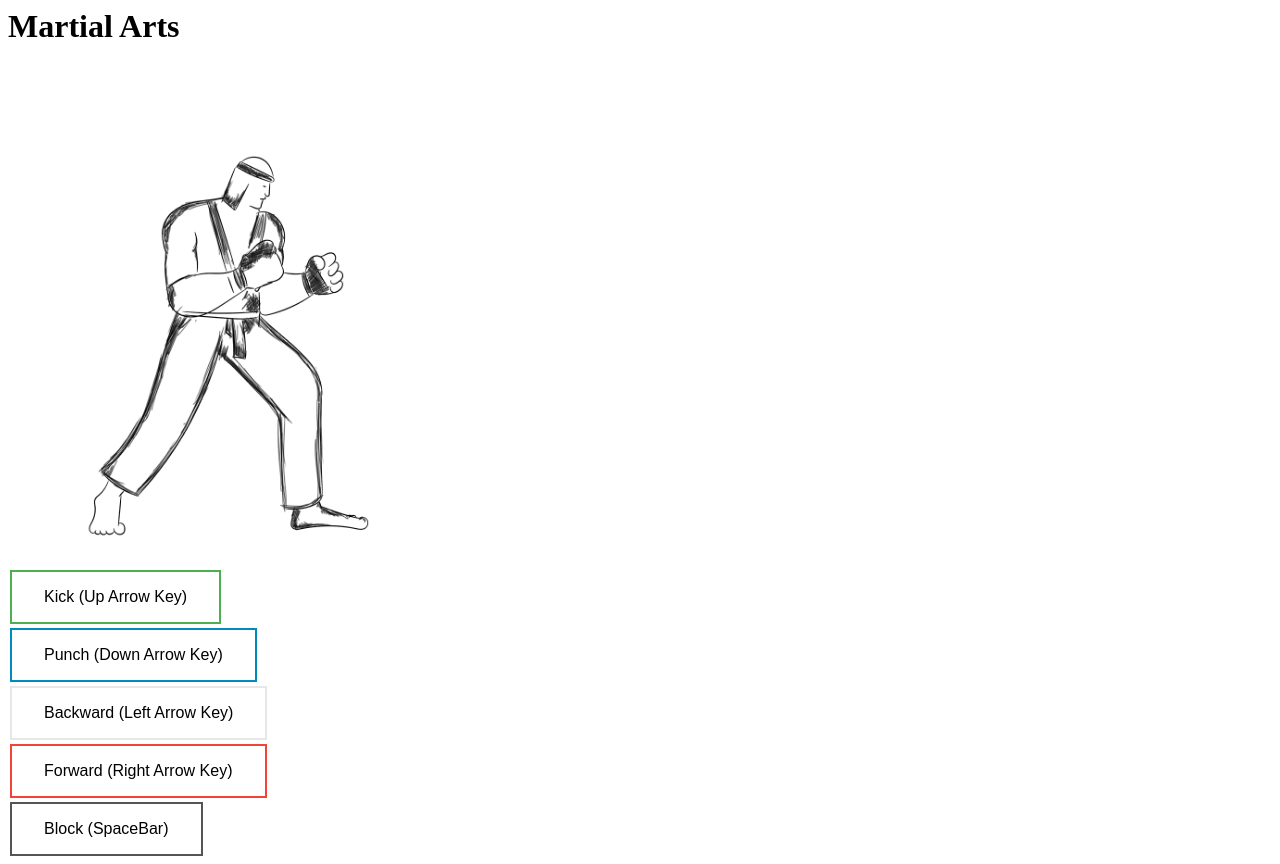
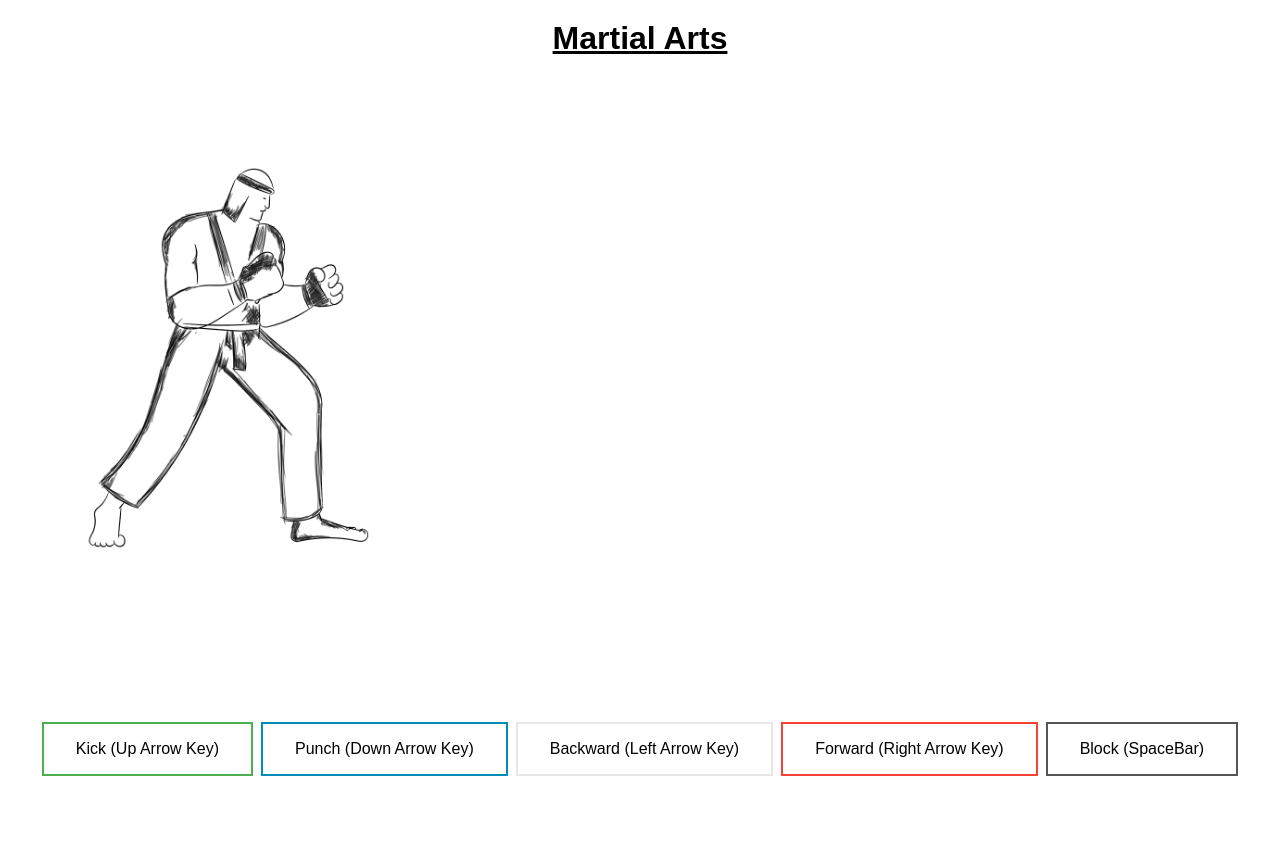
Before and after one commit to Loveena28/MartialArts, a plain HTML site: page index.html in a window 1280 px wide. After the commit the page ends 800 px from the top, so only its background shows below. Drawn offline with Linux system fonts and the light colour scheme.

Commit message:
Update main.css

```diff
--- a/main.css
+++ b/main.css
@@ -1,38 +1,51 @@
-body{
+h1 {
+  text-align: center;
+  text-decoration: underline;
+  font-family: Arial, Helvetica, sans-serif;
+  margin-top: 20px;
+}
+body {
   background-image: url(background.jpg);
   background-size: 100% 100%;
   background-repeat: no-repeat;
+  overflow: hidden;
 }
 button {
   padding: 16px 32px;
   text-align: center;
   text-decoration: none;
-    display: flex;
+  display: inline-block;
+  position: relative;
+  bottom: -140px;
   font-size: 16px;
   margin: 4px 2px;
   transition-duration: 0.4s;
   cursor: pointer;
 }
 
+.container {
+  text-align: center;
+}
+
 #kick {
   background-color: white;
   color: black;
-    border: 2px solid #4CAF50;
+  border: 2px solid #4caf50;
 }
 
 #kick:hover {
-    background-color: #4CAF50;
+  background-color: #4caf50;
   color: white;
 }
 
 #punch {
   background-color: white;
   color: black;
-    border: 2px solid #008CBA;
+  border: 2px solid #008cba;
 }
 
 #punch:hover {
-    background-color: #008CBA;
+  background-color: #008cba;
   color: white;
 }
 
```
Lines whose indentation alone changed are shown as unchanged.
